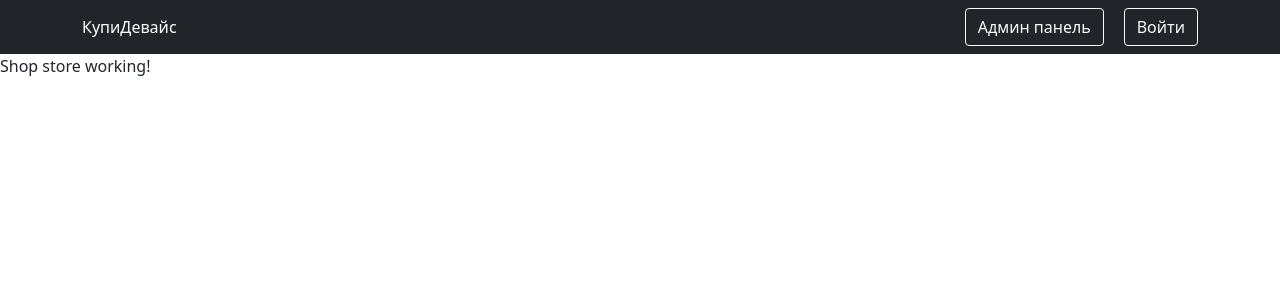
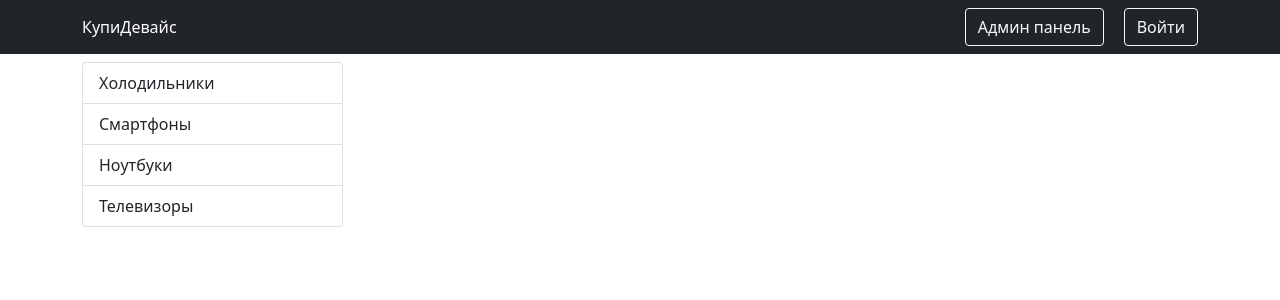
Before and after one commit to KiberTon/shop-store, a React (Create React App) app in the folder client/: page /shop in a window 1280 px wide. Shown: the top 300 px of the page. Built offline with nearby package versions, Linux system fonts and the light colour scheme.

Commit message:
create component TypeBar

```diff
--- a/client/src/components/AppRouter.js
+++ b/client/src/components/AppRouter.js
@@ -1,21 +1,22 @@
 import React, { useContext } from 'react';
-import { Routes, Route } from 'react-router-dom'
+import { Switch, Route, Redirect } from 'react-router-dom'
 import { authRoutes, publicRoutes } from '../routes';
 import { Context } from '../index'
-import Shop from '../pages/Shop';
+import { SHOP_ROUTE } from '../utils/consts';
+import { observer } from 'mobx-react-lite';
 
-const AppRouter = () => {
+const AppRouter = observer(() => {
     const { user } = useContext(Context)
 
     return (
-        <Routes>
+        <Switch>
             {user.isAuth && authRoutes.map(({ path, Component }) =>
-                <Route key={path} path={path} element={Component} exact />)}
+                <Route key={path} path={path} component={Component} exact />)}
             {publicRoutes.map(({ path, Component }) =>
-                <Route key={path} path={path} element={Component} exact />)}
-            <Route path='*' element={<Shop />} />
-        </Routes>
+                <Route key={path} path={path} component={Component} exact />)}
+            <Redirect to={SHOP_ROUTE} />
+        </Switch>
     );
-};
+});
 
 export default AppRouter;
--- a/client/src/components/NavBar.js
+++ b/client/src/components/NavBar.js
@@ -3,19 +3,19 @@ import { Navbar, Nav, Button, Container } from 'react-bootstrap'
 import { NavLink } from 'react-router-dom'
 import { SHOP_ROUTE } from '../utils/consts'
 import { Context } from '..';
-import { observable } from 'mobx';
+import {observer} from 'mobx-react-lite'
 
 
-const NavBar = () => {
+const NavBar = observer( () => {
     const { user } = useContext(Context)
     return (
         <Navbar bg="dark" variant="dark">
             <Container>
-                <NavLink style={{ color: 'white', textDecoration: 'none'}} to={SHOP_ROUTE}>КупиДевайс</NavLink>
+                <NavLink style={{ color: 'white', textDecoration: 'none' }} to={SHOP_ROUTE}>КупиДевайс</NavLink>
                 {user.isAuth ?
                     <Nav className='ml-auto' style={{ color: 'white' }}>
                         <Button variant={'outline-light'}>Админ панель</Button>
-                        <Button variant={'outline-light'} style={{marginLeft: '20px'}}>Войти</Button>
+                        <Button variant={'outline-light'} style={{ marginLeft: '20px' }}>Войти</Button>
                     </Nav>
                     :
                     <Nav className="ml-auto" style={{ color: 'white' }}>
@@ -25,6 +25,6 @@ const NavBar = () => {
             </Container>
         </Navbar>
     );
-};
+});
 
 export default NavBar;
--- /dev/null
+++ b/client/src/components/TypeBar.js
@@ -0,0 +1,22 @@
+import React, { useContext } from 'react';
+import { ListGroup } from 'react-bootstrap';
+import { Context } from '..'
+import { observer } from 'mobx-react-lite'
+
+const TypeBar = observer(() => {
+    const { device } = useContext(Context)
+    return (
+        <ListGroup>
+            {device.types.map(type =>
+                <ListGroup.Item
+                    style={{ cursor: 'pointer' }}
+                    active={type.id === device.selectedType.id}
+                    onClick={() => device.setSelectedType(type)}
+                    key={type.id}>
+                    {type.name}
+                </ListGroup.Item>)}
+        </ListGroup>
+    );
+});
+
+export default TypeBar;
--- a/client/src/index.js
+++ b/client/src/index.js
@@ -1,17 +1,16 @@
 import React, { createContext } from 'react';
-import ReactDOM from 'react-dom/client';
+import ReactDom from 'react-dom'
 import App from './App';
 import DeviceStore from './store/DeviceStore';
 import UserStore from './store/UserStore';
 
 export const Context = createContext(null)
 
-const root = ReactDOM.createRoot(document.getElementById('root'));
-root.render(
+ReactDom.render(
     <Context.Provider value={{
         user: new UserStore(),
         device: new DeviceStore()
     }}>
         <App />
-    </Context.Provider>
-);
+    </Context.Provider>,
+    document.getElementById('root'));
--- a/client/src/pages/Auth.js
+++ b/client/src/pages/Auth.js
@@ -19,10 +19,10 @@ const Auth = () => {
           <div className='d-flex justify-content-between mt-3 pl-3 pr-3'>
             {isLogin ?
               <div>
-                Нет аккаунта? <NavLink to={REGISTRATION_ROUTE}>Зарегистрируйся!</NavLink>
+                Нет аккаунта? <NavLink to={REGISTRATION_ROUTE} style={{textDecoration: 'none'}}>Зарегистрируйся!</NavLink>
               </div> :
               <div>
-                Есть аккаунт? <NavLink to={LOGIN_ROUTE}>Войдите!</NavLink>
+                Есть аккаунт? <NavLink to={LOGIN_ROUTE} style={{textDecoration: 'none'}}>Войдите!</NavLink>
               </div>
             }
 
--- a/client/src/pages/Shop.js
+++ b/client/src/pages/Shop.js
@@ -1,10 +1,18 @@
 import React from 'react';
+import { Col, Container, Row } from 'react-bootstrap';
+import TypeBar from '../components/TypeBar';
 
 const Shop = () => {
     return (
-        <div>
-            Shop store working!
-        </div>
+        <Container>
+            <Row className='mt-2'>
+                <Col md={3}>
+                    <TypeBar />
+                </Col>
+                <Col md={9}>
+                </Col>
+            </Row>
+        </Container>
     );
 };
 
--- a/client/src/routes.js
+++ b/client/src/routes.js
@@ -8,29 +8,29 @@ import { ADMIN_ROUTE, BASKET_ROUTE, DEVICE_ROUTE, LOGIN_ROUTE, REGISTRATION_ROUT
 export const authRoutes = [
     {
         path: ADMIN_ROUTE,
-        Component: <Admin/>
+        Component: Admin
     },
     {
         path: BASKET_ROUTE,
-        Component: <Basket/>
+        Component: Basket
     }
 ]
 
 export const publicRoutes = [
     {
         path: SHOP_ROUTE,
-        Component: <Shop/>
+        Component: Shop
     },
     {
         path: LOGIN_ROUTE,
-        Component: <Auth/>
+        Component: Auth
     },
     {
         path: REGISTRATION_ROUTE,
-        Component: <Auth/>
+        Component: Auth
     },
     {
         path: DEVICE_ROUTE + '/:id',
-        Component: <DevicePage/>
+        Component: DevicePage
     }
 ]
--- a/client/src/store/DeviceStore.js
+++ b/client/src/store/DeviceStore.js
@@ -4,7 +4,9 @@ export default class DeviceStore {
     constructor() {
         this._types = [
             { id: 1, name: 'Холодильники' },
-            { id: 2, name: 'Смартфоны' }
+            { id: 2, name: 'Смартфоны' },
+            { id: 3, name: 'Ноутбуки' },
+            { id: 4, name: 'Телевизоры' }
         ]
         this._brands = [
             { id: 1, name: 'Samsung' },
@@ -17,6 +19,7 @@ export default class DeviceStore {
             { id: 1, name: 'Iphone 12 pro', price: 24000, rating: 5, img: '' },
             { id: 1, name: 'Iphone 12 pro', price: 24000, rating: 5, img: '' }
         ]
+        this._selectedType = {}
         makeAutoObservable(this)
     }
 
@@ -32,6 +35,10 @@ export default class DeviceStore {
         this._devices = devices
     }
 
+    setSelectedType(type) {
+        this._selectedType = type
+    }
+
     get types() {
         return this._types
     }
@@ -43,4 +50,8 @@ export default class DeviceStore {
     get devices() {
         return this._devices
     }
+
+    get selectedType() {
+        return this._selectedType
+    }
 }
```
Also changed, not shown: client/package.json (+14 -12 lines), 2 other files (tests, documents, lock files or other folders).
